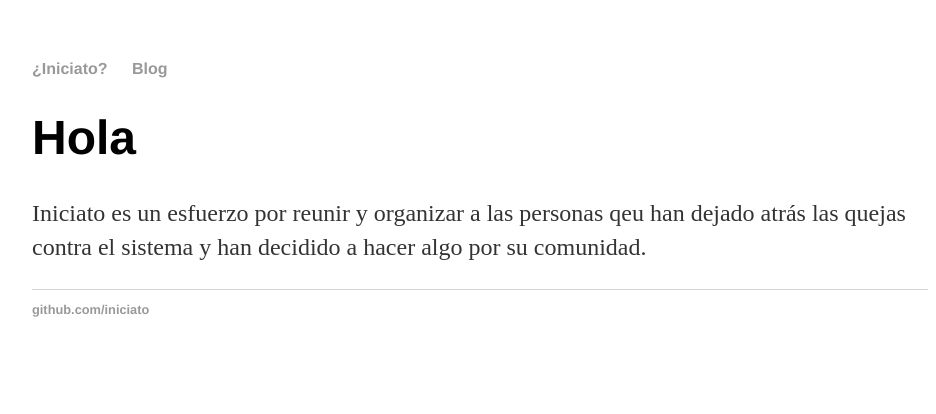
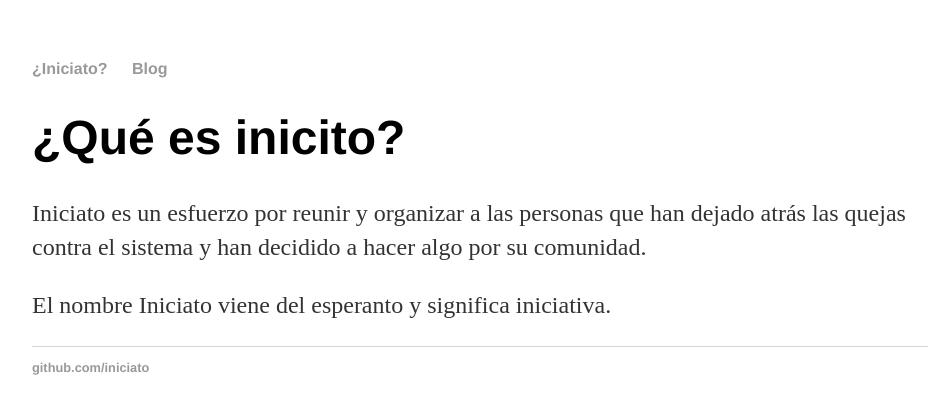
Before and after one commit to iniciato/iniciato.github.io, a plain HTML site: page index.html in a window 1280 px wide. Shown: the whole page, without its empty margins (160-1096 px from the left). Drawn offline with Linux system fonts and the light colour scheme.

Commit message:
Updates iniciato description

```diff
--- a/index.html
+++ b/index.html
@@ -13,8 +13,9 @@
 		</nav>
 		<div class="container">
     		<div class="blurb">
-        		<h1>Hola</h1>
-        		<p>Iniciato es un esfuerzo por reunir y organizar a las personas qeu han dejado atrás las quejas contra el sistema y han decidido a hacer algo por su comunidad.</p>
+        		<h1>¿Qué es inicito?</h1>
+        		<p>Iniciato es un esfuerzo por reunir y organizar a las personas que han dejado atrás las quejas contra el sistema y han decidido a hacer algo por su comunidad.</p>
+        		<p>El nombre Iniciato viene del esperanto y significa iniciativa.</p>
     		</div><!-- /.blurb -->
 		</div><!-- /.container -->
 		<footer>
```
